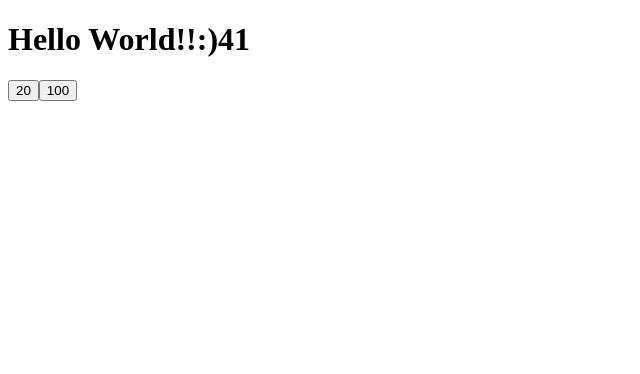
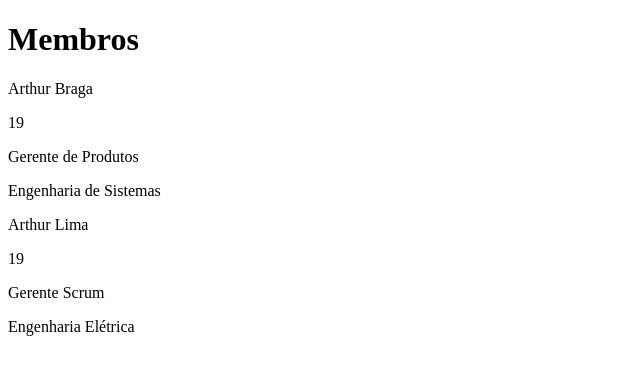
Before and after one commit to Davi-Tolen/aula, a React (Create React App) app: page / in a window 1280 px wide. Shown: the top 374 px of the page, without its empty margins (0-640 px from the left). Built offline with nearby package versions, Linux system fonts and the light colour scheme.

Commit message:
Aula props

```diff
--- a/src/App.js
+++ b/src/App.js
@@ -1,27 +1,28 @@
 import React from "react";
+import Membro from "./Membro";
+import Title from "./Title";
+
+const braga = {
+  nome: "Arthur Braga",
+  idade: 19,
+  cargo: "Gerente de Produtos",
+  curso: "Engenharia de Sistemas",
+}
+
+const lima = {
+  nome: "Arthur Lima",
+  idade: 19,
+  cargo: "Gerente Scrum",
+  curso: "Engenharia Elétrica",
+}
 
 function App() {
-  const frase = "Hello World!!";
-  const numero = 40;
-
-  function clicou(exibicao){
-      alert(exibicao * 10)
-  }
-
   return (
     <div>
-      <h1>{frase + ":)"}{numero + 1}</h1>
-      <button onClick={() => clicou(20)}
-
-    >
-      20
-      </button>
-
-      <button onClick={() => clicou(100)}
-
-    >
-      100
-      </button>
+      <Title title="Membros">
+      <Membro membro={braga}/>
+      <Membro membro={lima}/>
+      </Title>
     </div>
   );
 }
--- /dev/null
+++ b/src/Membro/Membro.js
@@ -0,0 +1,15 @@
+import React from "react";
+
+function Membro(props) {
+    console.log(props)
+    return(
+        <div>
+            <p>{props.membro.nome}</p>
+            <p>{props.membro.idade}</p>
+            <p>{props.membro.cargo}</p>
+            <p>{props.membro.curso}</p>
+        </div>
+    );
+}
+
+export default Membro;
--- /dev/null
+++ b/src/Membro/index.js
@@ -0,0 +1,2 @@
+import Membro from "./Membro";
+export default Membro;
--- /dev/null
+++ b/src/Title/Title.js
@@ -0,0 +1,12 @@
+import React from "react";
+
+function Title(props){
+    return (
+        <div>
+            <h1>{props.title}</h1>
+            {props.children}
+        </div>
+    );
+}
+
+export default Title;
--- /dev/null
+++ b/src/Title/index.js
@@ -0,0 +1,2 @@
+import Title from "./Title";
+export default Title;
```
